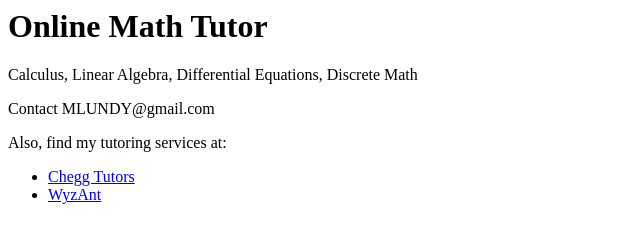
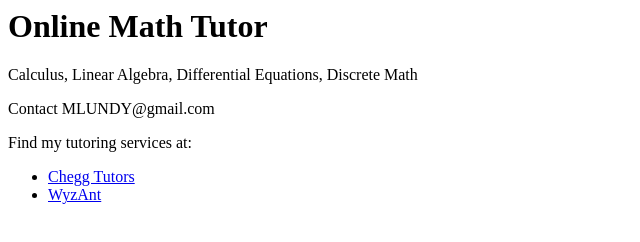
Before and after one commit to tlundy/mySite, a plain HTML site: page index.html in a window 1280 px wide. Shown: the full height of the page, 0-640 px from the left. Drawn offline with Linux system fonts and the light colour scheme.

Commit message:
Update index.html

```diff
--- a/index.html
+++ b/index.html
@@ -3,7 +3,7 @@
 <h1>Online Math Tutor</h1>
   <p>Calculus, Linear Algebra, Differential Equations, Discrete Math</p>
   <p>Contact MLUNDY@gmail.com</p>
-  <p>Also, find my tutoring services at:</p>
+  <p>Find my tutoring services at:</p>
     <ul>
       <li><a href="https://www.chegg.com/tutors/">Chegg Tutors</a></li>
       <li><a href="https://www.wyzant.com/">WyzAnt</a></li>
```
